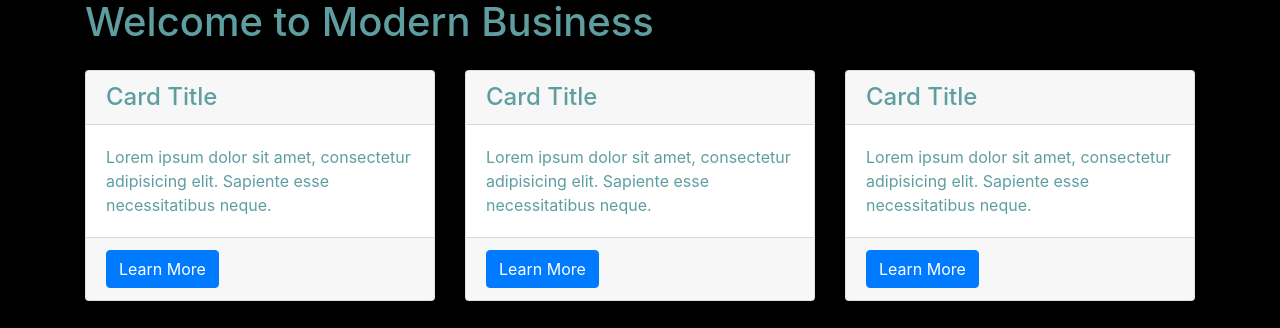
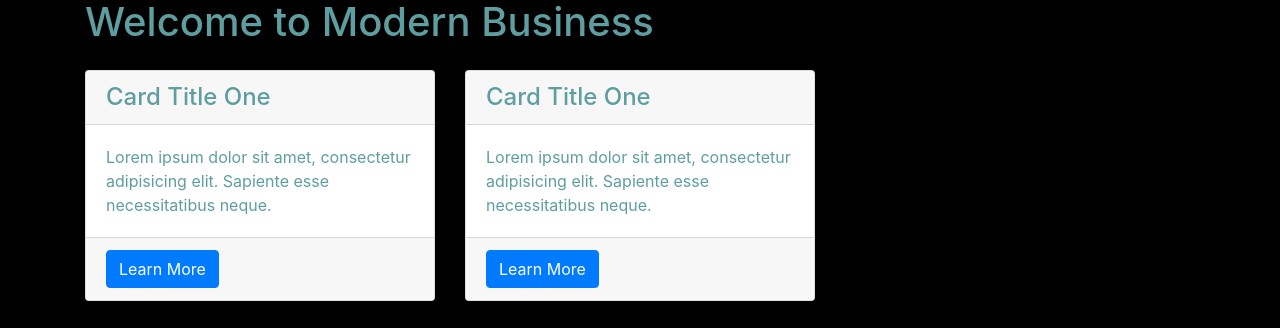
Before and after one commit to xilen0x/template-to-react, a React (Create React App) app: page / in a window 1280 px wide. Shown: the part 602-930 px from the top of the page. Built offline with nearby package versions, Linux system fonts and the light colour scheme.

Commit message:
terminado los cards

```diff
--- a/src/components/home/welcome.jsx
+++ b/src/components/home/welcome.jsx
@@ -1,15 +1,15 @@
-import React from 'react'
+import React, {state} from 'react'
 import WelcomeCard from './welcomecard.jsx'
 
 const Welcome = props => {
     return (
         <>
-            <h1 className="my-4">Welcome to Modern Business</h1>
+            <h1 className="my-4">{props.info.title}</h1>
 
-            <div className="row">
-                <WelcomeCard />
-                <WelcomeCard />
-                <WelcomeCard />
+            <div className="row">{
+                props.info.cardInfo.length > 0 &&
+                props.info.cardInfo.map((item,i)=><WelcomeCard key={i} datos={item}/>)
+            }
             </div>
         </>
     )
--- a/src/components/home/welcomecard.jsx
+++ b/src/components/home/welcomecard.jsx
@@ -1,27 +1,18 @@
 import React from 'react';
 
 const WelcomeCard = props => {
+    console.log()
     return (
         <div className="col-lg-4 mb-4">
-
             <div className="card h-100">
-
-                    <h4 className="card-header">Card Title</h4>
-
+                <h4 className="card-header">{props.datos.title}</h4>
                 <div className="card-body">
-
-                        <p className="card-text">Lorem ipsum dolor sit amet, consectetur adipisicing elit. Sapiente esse necessitatibus neque.</p>
-
+                    <p className="card-text">{props.datos.description}</p>
                 </div>
-
                 <div className="card-footer">
-
-                        <a href="/#" className="btn btn-primary">Learn More</a>
-
+                    <a href={props.datos.button.url} className="btn btn-primary">{props.datos.button.label}</a>
                 </div>
-
             </div>
-
         </div>
     )
 }
--- a/src/home.jsx
+++ b/src/home.jsx
@@ -12,32 +12,56 @@ const Home = props => {
     const [state, setState] = useState({
         gallery: [
             {
-                id:1,
+                id: 1,
                 image: `https://picsum.photos/200/300`,
                 title: `First Slide`,
                 description: `This is the description for the first slide...`
             },
             {
-                id:2,
+                id: 2,
                 image: `https://picsum.photos/200/300`,
                 title: `Second Slide`,
                 description: `This is the description for the first slide...`
             },
             {
-                id:3,
+                id: 3,
                 image: `https://picsum.photos/200/300`,
                 title: `Third Slide`,
                 description: `This is the description for the first slide...`
             }
+        ],
+        welcomeInfo: {
+            title: 'Welcome to Modern Business',
+            cardInfo: [{
+                id: 1,
+                title: 'Card Title One',
+                description: 'Lorem ipsum dolor sit amet, consectetur adipisicing elit. Sapiente esse necessitatibus neque.',
+                button: {
+                    label: 'Learn More',
+                    url: '/#'
+                }
+
+            },
+            {
+                id: 2,
+                title: 'Card Title One',
+                description: 'Lorem ipsum dolor sit amet, consectetur adipisicing elit. Sapiente esse necessitatibus neque.',
+                button: {
+                    label: 'Learn More',
+                    url: '/#'
+                }
+
+            }
         ]
+        }
     })
 
     return (
         <>
             <Navbar />
-            <Header galleryData={state.gallery}/>
+            <Header galleryData={state.gallery} />
             <div className="container">
-                <Welcome />
+                <Welcome info={state.welcomeInfo}/>
                 <h2>Portfolio Heading</h2>
                 <Portfolio />
                 <ModernBusiness />
```
Lines whose indentation alone changed are shown as unchanged.
